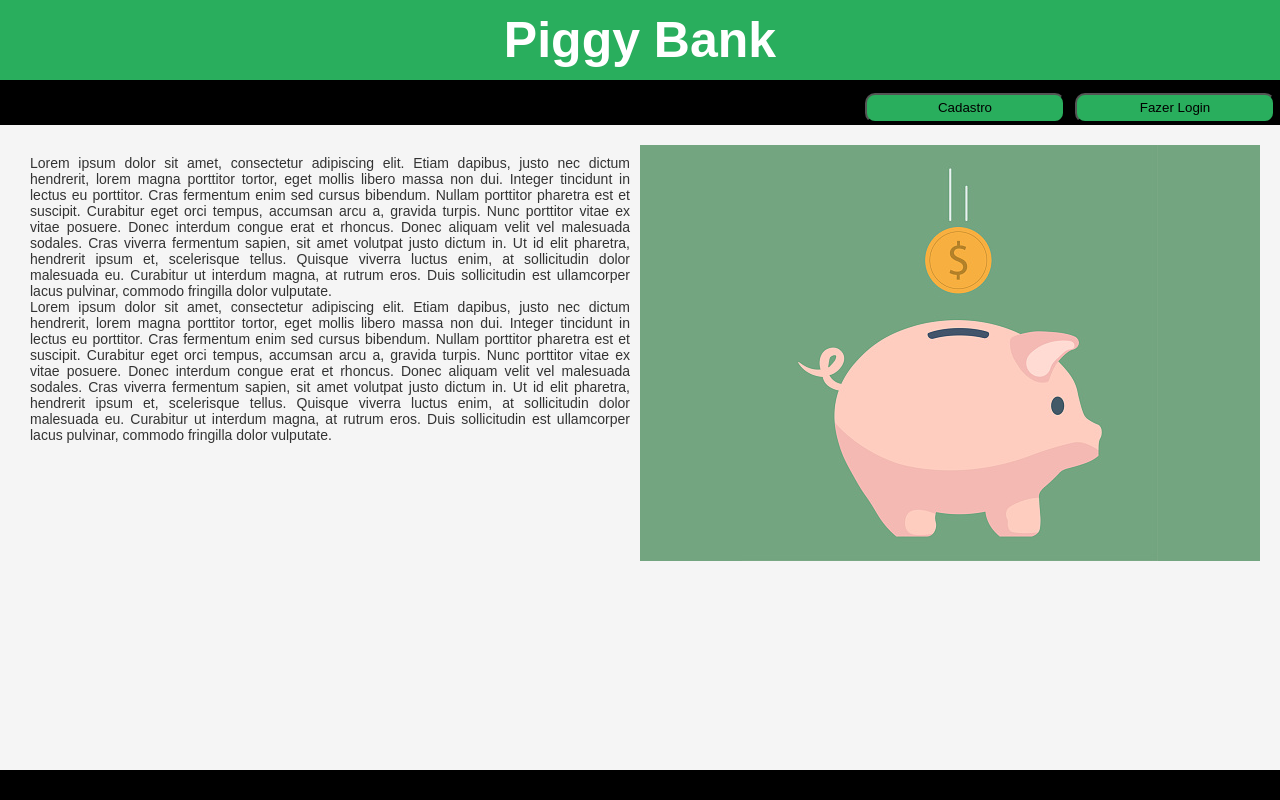
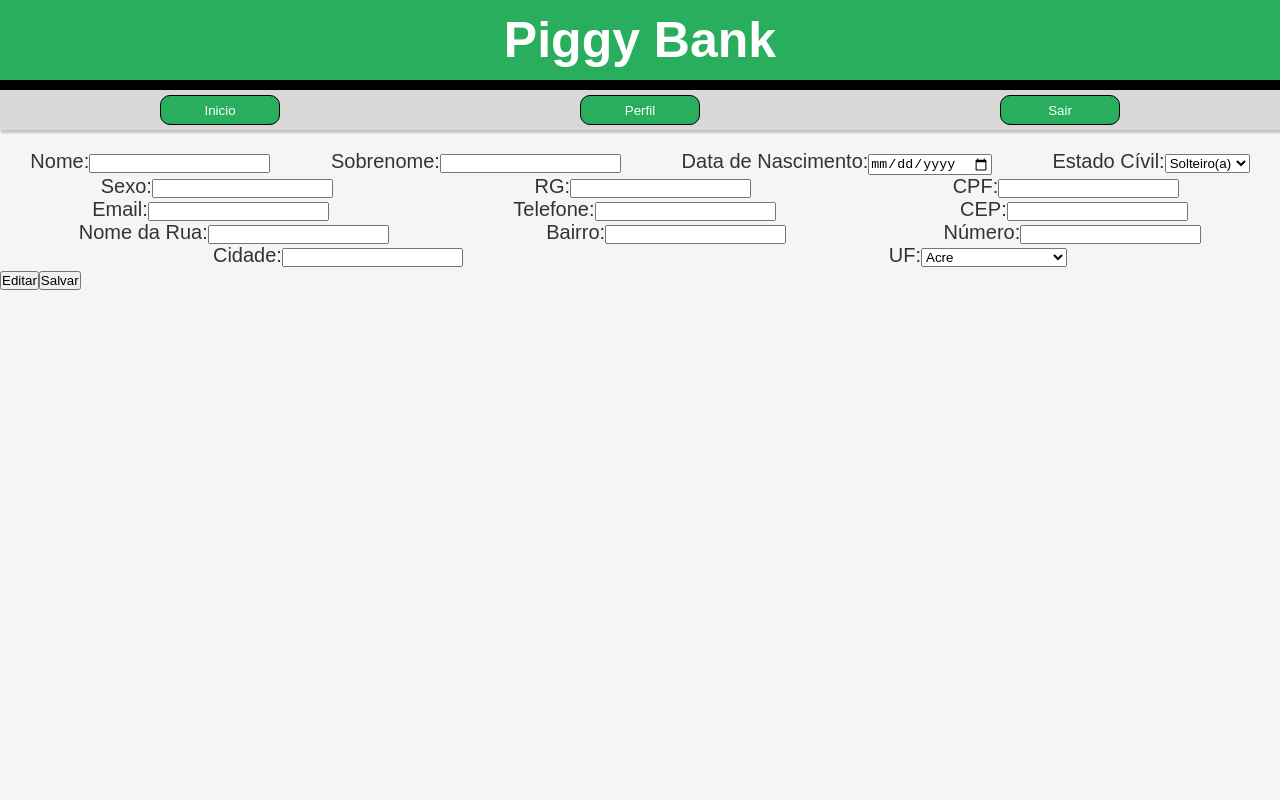
Before and after one commit to Rafcfs/piggybank, a React (Create React App) app in the folder frontend/: page /perfil in a window 1280 px wide. Before the commit this address led to /index. Built offline with nearby package versions, Linux system fonts and the light colour scheme; the HTML template or start-up script is replaced by a standard one.

Commit message:
Criação de View Perfil

```diff
--- a/frontend/src/components/NavBar/styles.ts
+++ b/frontend/src/components/NavBar/styles.ts
@@ -1,18 +1,18 @@
 import styled from "styled-components";
 
 export const Container = styled.div`
-    height: 60px;
+    height: 40px;
     background: #D8D8D8;
     color: #fff;
     display: flex;
     align-items: center;
     justify-content: space-around;
-    padding: 40px;
+    padding: 10px;
     box-shadow: 2px 2px 2px 1px rgba(0, 0, 0, 0.2);
     margin-bottom: 20px;
-`
+    `
 
-export const ButtonNavBar =styled.button`
+export const ButtonNavBar = styled.button`
     width: 120px;
     border: 1px solid black;
     height: 30px;
--- a/frontend/src/routes.tsx
+++ b/frontend/src/routes.tsx
@@ -5,6 +5,7 @@ import { MainPage } from "./screens/MainPage"
 import Menu from "./screens/Menu"
 import { Moviment } from "./screens/Movement"
 import { MyCards } from "./screens/MyCards"
+import { Profile } from "./screens/Profile"
 import RegisterLegalClient from "./screens/RegisterLegalClient"
 import RegisterPhysicalCustomer from "./screens/RegisterPhysicalCustomer"
 import Support from "./screens/Support"
@@ -16,6 +17,7 @@ export const AppRoutes = () => {
             <Route path="/index" element={<MainPage />} />
             <Route path="/menu" element={<Menu />} />
             <Route path="/login" element={<Login />} />
+            <Route path="/perfil" element={<Profile />} />
             <Route path="/cards" element={<MyCards />} />
             <Route path="/movimentacao" element={<Moviment />} />
             <Route path="/registerLegal" element={<RegisterLegalClient />} />
--- a/frontend/src/screens/Menu/index.tsx
+++ b/frontend/src/screens/Menu/index.tsx
@@ -1,16 +1,17 @@
-import React from "react";
+import React, { useState } from "react";
 import { Link } from "react-router-dom";
 import { Container, BoxMenu, ButtonMovement, DivSaldo, JustifyCenter, LineButton } from "./styles";
 import { Header } from "../../components/Header";
 import { NavBar } from "../../components/NavBar";
 
 const Menu: React.FC = () => {
+    const [valor, setValor] = useState(2202)
     return (
         <Container>
             <Header />
             <NavBar />
             <DivSaldo>
-                <h4>Saldo: </h4><p>R$:1200.52</p>
+                <h4>Saldo: </h4><p>R$: {valor}.00</p>
             </DivSaldo>
 
             <JustifyCenter>
--- a/frontend/src/screens/Menu/styles.ts
+++ b/frontend/src/screens/Menu/styles.ts
@@ -33,21 +33,23 @@ export const DivSaldo = styled.div`
 
 export const LineButton = styled.div`
         display: flex;
+        justify-content: space-between;
+        width:1000px;
  `
 
 export const BoxMenu = styled.div`
     background-color: #73A580;
-    height: 250px;
+    height: 450px;
     display: grid;
     justify-content: center;
     align-items: center;
-    width: 600px;
+    width: 1200px;
     box-shadow: rgb(38, 57, 77) 0px 20px 30px -10px;
 `
 
 export const ButtonMovement = styled.button`
-    width: 100px;
-    height: 50px;
+    width: 180px;
+    height: 180px;
     margin: 10px;
     background: #fff;
     border: 1px solid #666;
--- a/frontend/src/screens/Movement/index.tsx
+++ b/frontend/src/screens/Movement/index.tsx
@@ -1,4 +1,4 @@
-import React from "react";
+import React, { useState } from "react";
 import { Link } from "react-router-dom";
 import { Footer } from "../../components/Footer";
 import { Header } from "../../components/Header";
@@ -6,6 +6,8 @@ import { NavBar } from "../../components/NavBar";
 import { ButtonMoviment, ButtonMovimentDest, Container, Division, DivMargin, DivRadioButton, InputMoviment, TitleMoviment, ViewDestinatario, ViewOrigem } from "./styles";
 
 export function Moviment() {
+    const [date, setDate] = useState(new Date())
+
     return (
         <Container>
             <Header />
@@ -28,11 +30,11 @@ export function Moviment() {
                             <input type="radio" value="Pagamento de Contas" name="movimentacao"></input><p>Pagamento de Contas</p>
                         </div>
                     </DivRadioButton>
-                    <DivMargin>
-                        <label>Insira o chave do destinatário: </label>
-                        <InputMoviment type={"text"} />
-                        <ButtonMoviment>Veficar</ButtonMoviment>
-                    </DivMargin>
+                        <DivMargin>
+                            <label>Insira o chave do destinatário: </label>
+                            <InputMoviment type={"text"} />
+                            <ButtonMoviment>Veficar</ButtonMoviment>
+                        </DivMargin>
                     <DivRadioButton>
                         <div>
                             <label>Valor: </label>
@@ -40,7 +42,7 @@ export function Moviment() {
                         </div>
                         <div>
                             <label>Data: </label>
-                            <InputMoviment type={"date"} />
+                            <InputMoviment type={"date"} disabled />
                         </div>
                     </DivRadioButton>
                     <DivMargin>
--- a/frontend/src/screens/MyCards/index.tsx
+++ b/frontend/src/screens/MyCards/index.tsx
@@ -1,9 +1,49 @@
-import React from "react";
+import React, { useState } from "react";
+import { Header } from "../../components/Header";
+import { NavBar } from "../../components/NavBar";
+import { PrimaryImput } from "../../styles/primary";
+import { CenterForm, Container, DivGridOne, DivGridTwo, FormCard, LabelInput } from "./styles";
 
 export function MyCards() {
-    return(
-        <div>
 
-        </div>
+    const Card = {
+        numberCard: 5437965951755202,
+        validity: "30/03/2029",
+        CVV: 626,
+        numberAccount: 12345342,
+        operator: "Visa",
+        balance: 200,
+        limit: 1200
+    }
+
+    const [card, setCard] = useState(Card)
+
+    return (
+        <Container>
+            <Header />
+            <NavBar />
+            <CenterForm>
+                <FormCard>
+                    <DivGridOne>
+                        <LabelInput>Número do Cartão:</LabelInput>
+                        <PrimaryImput type={"text"} disabled value={card.numberCard} />
+                        <LabelInput>Validade:</LabelInput>
+                        <PrimaryImput type={"text"} disabled value={card.validity} />
+                        <LabelInput>CVV:</LabelInput>
+                        <PrimaryImput type={"text"} disabled value={card.CVV} />
+                        <LabelInput>Operadoras:</LabelInput>
+                        <PrimaryImput type={"text"} disabled value={card.operator} />
+                    </DivGridOne>
+                    <DivGridTwo>
+                        <LabelInput>Número da Conta:</LabelInput>
+                        <PrimaryImput type={"text"} disabled value={card.numberAccount} />
+                        <LabelInput>Saldo:</LabelInput>
+                        <PrimaryImput type={"text"} disabled value={card.balance} />
+                        <LabelInput>Limite:</LabelInput>
+                        <PrimaryImput type={"text"} disabled value={card.limit} />
+                    </DivGridTwo>
+                </FormCard>
+            </CenterForm>
+        </Container>
     )
 }
--- a/frontend/src/screens/MyCards/styles.ts
+++ b/frontend/src/screens/MyCards/styles.ts
@@ -1 +1,40 @@
 import styled from "styled-components";
+
+export const Container = styled.div`
+    width: 100%;
+    height: 100%;
+`
+
+export const FormCard = styled.div`
+    display: flex;
+    padding: 20px;
+    justify-content: center;
+    align-items: center;
+    width: 1200px;
+    background: #E9E9E9;
+    border-radius: 10px;
+    box-shadow: rgba(0, 0, 0, 0.24) 0px 3px 8px;
+`
+
+export const CenterForm = styled.div`
+    display: flex;
+    justify-content: center;
+    align-items: center;
+    margin-top: 120px;
+`
+
+export const DivGridOne = styled.div`
+    display: grid;
+    width: 50%;
+    justify-content: center;
+`
+
+export const DivGridTwo = styled.div`
+    display: grid;
+    width: 50%;
+    justify-content: center;
+`
+
+export const LabelInput = styled.label`
+    text-align: center;
+`
--- /dev/null
+++ b/frontend/src/screens/Profile/index.tsx
@@ -0,0 +1,119 @@
+import React from "react";
+import { Header } from "../../components/Header";
+import { NavBar } from "../../components/NavBar";
+import { ViewOne } from "./stlyes";
+
+export function Profile() {
+    return (
+        <div>
+            <Header />
+            <NavBar />
+            <ViewOne>
+                <label>
+                    Nome:
+                    <input type={"text"} />
+                </label>
+                <label>
+                    Sobrenome:
+                    <input type={"text"} />
+                </label>
+                <label>
+                    Data de Nascimento:
+                    <input type={"date"} />
+                </label>
+                <label>
+                    Estado Cívil:
+                    <select>
+                        <option value="Solteiro">Solteiro(a)</option>
+                        <option value="Casado">Casado(a)</option>
+                        <option value="Viuvo">Viuvo(a)</option>
+                    </select>
+                </label>
+            </ViewOne>
+            <ViewOne>
+                <label>
+                    Sexo:
+                    <input type={"text"} />
+                </label>
+                <label>
+                    RG:
+                    <input type={"text"} />
+                </label>
+                <label>
+                    CPF:
+                    <input type={"text"} />
+                </label>
+            </ViewOne>
+            <ViewOne>
+                <label>
+                    Email:
+                    <input type={"text"} />
+                </label>
+                <label>
+                    Telefone:
+                    <input type={"text"} />
+                </label>
+                <label>
+                    CEP:
+                    <input type={"text"} />
+                </label>
+            </ViewOne>
+            <ViewOne>
+                <label>
+                    Nome da Rua:
+                    <input type={"text"} />
+                </label>
+                <label>
+                    Bairro:
+                    <input type={"text"} />
+                </label>
+                <label>
+                    Número:
+                    <input type={"text"} />
+                </label>
+            </ViewOne>
+            <ViewOne>
+                <label>
+                    Cidade:
+                    <input type={"text"} />
+                </label>
+                <label>
+                    UF:
+                    <select>
+                        <option value="AC">Acre</option>
+                        <option value="AL">Alagoas</option>
+                        <option value="AP">Amapá</option>
+                        <option value="AM">Amazonas</option>
+                        <option value="BA">Bahia</option>
+                        <option value="CE">Ceará</option>
+                        <option value="ES">Espírito Santo</option>
+                        <option value="GO">Goiás</option>
+                        <option value="MA">Maranhão</option>
+                        <option value="MT">Mato Grosso</option>
+                        <option value="MS">Minas Grosso do Sul</option>
+                        <option value="MG">Minas Gerais</option>
+                        <option value="PA">Pará</option>
+                        <option value="PB">Paraíba</option>
+                        <option value="PR">Paraná</option>
+                        <option value="PE">Pernanbuco</option>
+                        <option value="PI">Piauí</option>
+                        <option value="RJ">Rio de Janeiro</option>
+                        <option value="RN">Rio Grande do Norte</option>
+                        <option value="RS">Rio Grande do Sul</option>
+                        <option value="RO">Rondônia</option>
+                        <option value="RR">Roraima</option>
+                        <option value="SC">Santa Catarina</option>
+                        <option value="SP">São Paulo</option>
+                        <option value="SE">Sergipe</option>
+                        <option value="TO">Tocantins</option>
+                        <option value="DF">Distrito Federal</option>
+                    </select>
+                </label>
+            </ViewOne>
+            <div>
+                <button>Editar</button>
+                <button>Salvar</button>
+            </div>
+        </div>
+    )
+}
--- /dev/null
+++ b/frontend/src/screens/Profile/stlyes.ts
@@ -0,0 +1,6 @@
+import styled from "styled-components";
+
+export const ViewOne = styled.div`
+    display: flex;
+    justify-content: space-around;
+`
--- a/frontend/src/styles/global.ts
+++ b/frontend/src/styles/global.ts
@@ -9,7 +9,7 @@ export default createGlobalStyle`
 
  body{
      background: #f5f5f5;
-     font-size: 14px;
+     font-size: 20px;
      color: #333;
      font-family: sans-serif;
  }
```
Also changed, not shown: frontend/src/screens/Support/index.tsx (+18 -5 lines).
